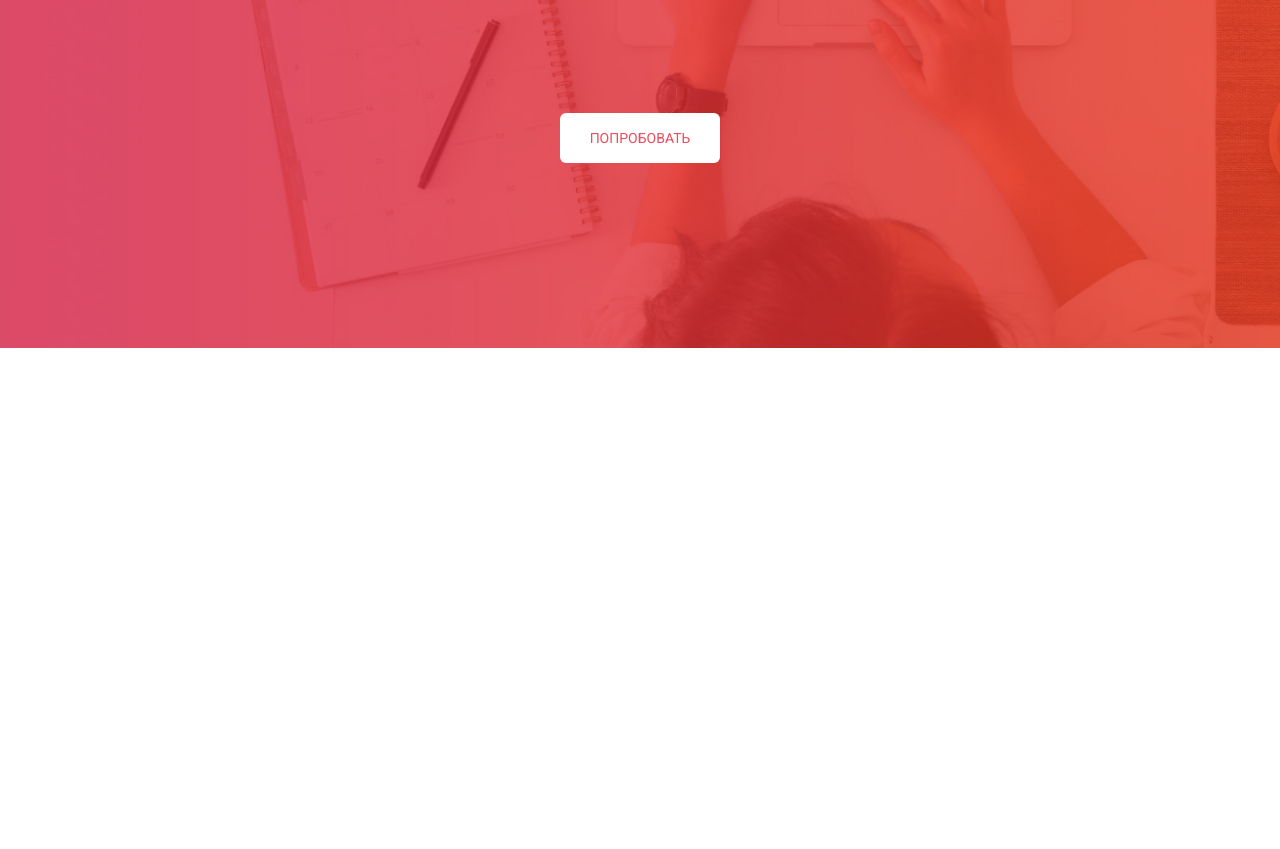
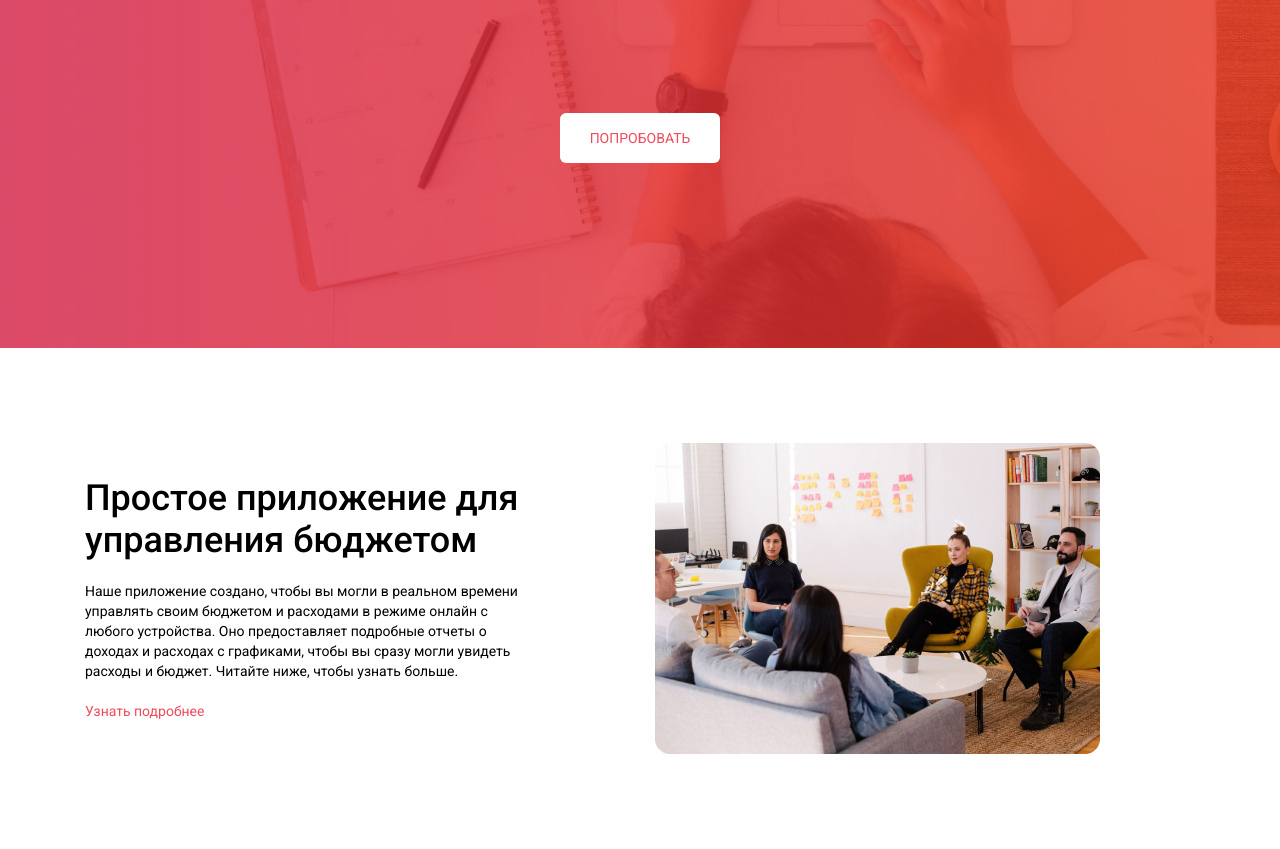
Before and after one commit to TwiZzys/cloudBudget, a plain HTML site: page index.html in a window 1280 px wide. Shown: the part 452-1301 px from the top of the page. Before the commit the page ends 800 px from the top, so only its background shows below. Drawn offline with nearby package versions, Linux system fonts and the light colour scheme.

Commit message:
Added management section

```diff
--- a/css/style.css
+++ b/css/style.css
@@ -63,13 +63,21 @@ body {
   padding: 0 15px;
   margin: 0 auto;
 }
-.btn{
+
+.btn {
   line-height: 16px;
   padding: 17px 30px;
   color: inherit;
   background: #fff;
   border-radius: 6px;
   color: #ED4C5C;
+}
+
+.title {
+  font-weight: 500;
+  font-size: 36px;
+  line-height: 42px;
+  text-align: center;
 }
 
 .header {
@@ -112,14 +120,16 @@ body {
   border: 1px solid #fff;
   border-radius: 6px;
 }
-.header__content-inner{
+
+.header__content-inner {
   min-height: calc(100vh - 59px);
   display: flex;
   flex-direction: column;
   align-items: center;
   padding-bottom: 185px;
 }
-.header__title{
+
+.header__title {
   font-weight: 700;
   font-size: 72px;
   line-height: 84px;
@@ -127,11 +137,42 @@ body {
   margin-top: auto;
   margin-bottom: 40px;
 }
-.header__subtitle{
+
+.header__subtitle {
   max-width: 540px;
   text-align: center;
   margin-bottom: auto;
 }
+
+.management {
+  padding: 95px 0;
+}
+
+.management__inner {
+  display: flex;
+  align-items: center;
+}
+
+.management__content {
+  max-width: 445px;
+  margin-right: 125px;
+}
+
+.management__title {
+  margin-bottom: 20px;
+  text-align: left;
+}
+
+.management__text {
+  line-height: 20px;
+  margin-bottom: 20px;
+}
+
+.management__link {
+  line-height: 20px;
+  color: #ED4C5C;
+}
+
 /*
 font-family: 'Lato', sans-serif;
 font-family: 'Roboto', sans-serif;
--- a/index.html
+++ b/index.html
@@ -60,7 +60,30 @@
       </div>
     </div>
   </header>
-
+  <section class="management">
+    <div class="container">
+      <div class="management__inner">
+        <div class="management__content">
+          <div class="title management__title">
+            Простое приложение для управления бюджетом
+          </div>
+          <p class="management__text">
+            Наше приложение создано, чтобы вы могли в реальном времени управлять своим бюджетом и расходами в режиме
+            онлайн с
+            любого
+            устройства. Оно предоставляет подробные отчеты о доходах и расходах с графиками, чтобы вы сразу могли
+            увидеть расходы
+            и
+            бюджет. Читайте ниже, чтобы узнать больше.
+          </p>
+          <a class="management__link" href="#">
+            Узнать подробнее
+          </a>
+        </div>
+        <img class="management__img" src="images/management-img.jpg" alt="management image">
+      </div>
+    </div>
+  </section>
   <script src="https://ajax.googleapis.com/ajax/libs/jquery/3.6.0/jquery.min.js"></script>
   <script src="js/main.js"></script>
 </body>
```
Also changed, not shown: images/management-img.jpg (added).
